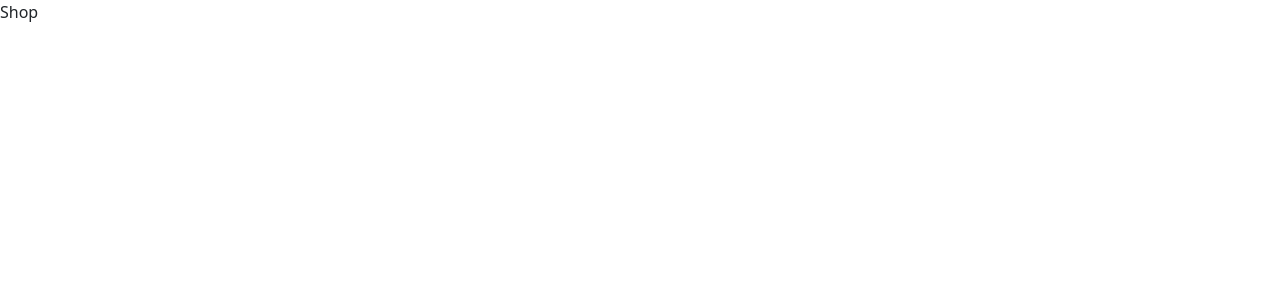
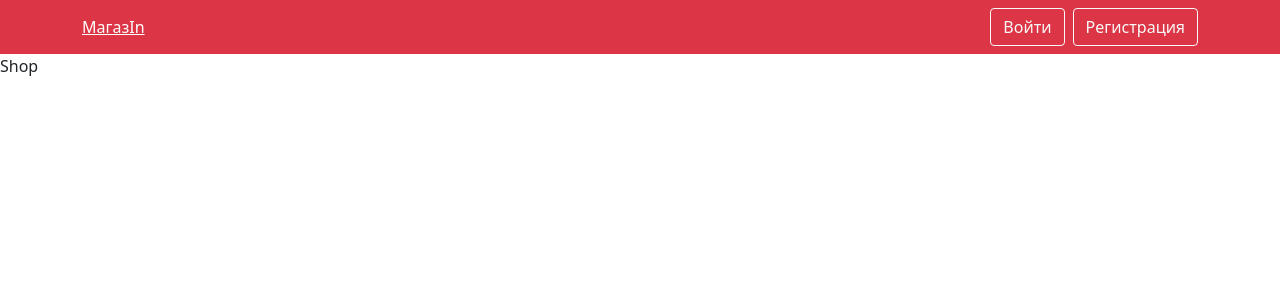
Before and after one commit to Vaone/shop-pern, a React (Create React App) app in the folder client/: page / in a window 1280 px wide. Shown: the top 300 px of the page. Built offline with nearby package versions, Linux system fonts and the light colour scheme.

Commit message:
authorization page

```diff
--- a/client/src/components/App.js
+++ b/client/src/components/App.js
@@ -1,10 +1,12 @@
 import { BrowserRouter } from 'react-router-dom';
 import React from "react";
 import AppRouter from './AppRouter';
+import NavBar from './NavBar';
 
 function App() {
   return (
     <BrowserRouter>
+      <NavBar />
       <AppRouter />
     </BrowserRouter>
   );
--- /dev/null
+++ b/client/src/components/NavBar.js
@@ -0,0 +1,46 @@
+import React from "react";
+import Nav from "react-bootstrap/Nav";
+import Navbar from "react-bootstrap/Navbar";
+import Container from "react-bootstrap/Container";
+import { Button } from "react-bootstrap";
+import { NavLink } from "react-router-dom";
+import { SHOP_ROUTE } from "../utils/consts";
+import { useSelector } from "react-redux";
+import {logout, setUser} from '../reducers/userReducer';
+import { useDispatch } from "react-redux";
+
+const NavBar = () => {
+  const isAuth = useSelector((state) => state.user.isAuth);
+  const dispatch = useDispatch();
+
+  return (
+    <Navbar bg="danger" variant="dark">
+      <Container>
+        <NavLink to={SHOP_ROUTE} style={{ color: "white" }}>
+          МагазIn
+        </NavLink>
+        {isAuth ? (
+          <Nav className="ms-auto">
+            <Button className="" variant={"outline-light"}>
+              Админ панель
+            </Button>
+            <Button className="ms-2" variant={"outline-light"} onClick={()=>{dispatch(logout())}}>
+              Выйти
+            </Button>
+          </Nav>
+        ) : (
+          <Nav className="ms-auto">
+            <Button  variant={"outline-light"} onClick={()=>{dispatch(setUser({}))}}>
+              Войти
+            </Button>
+            <Button className="ms-2" variant={"outline-light"}>
+              Регистрация
+            </Button>
+          </Nav>
+        )}
+      </Container>
+    </Navbar>
+  );
+};
+
+export default NavBar;
--- a/client/src/pages/Auth.js
+++ b/client/src/pages/Auth.js
@@ -1,11 +1,48 @@
-import React from 'react';
+import React from "react";
+import { Card, Container, Form, Button, Row } from "react-bootstrap";
+import { NavLink, useLocation } from "react-router-dom";
+import { LOGIN_ROUTE, REGISTRATION_ROUTE } from "../utils/consts";
 
 const Auth = () => {
+  const location = useLocation();
+  const isLogin = location.pathname === LOGIN_ROUTE;
+
   return (
-    <div>
-      Auth
-    </div>
-  )
+    <Container
+      className="d-flex justify-content-center align-items-center mt-2"
+      style={{ height: "calc(100vh - 54px)" }}
+    >
+      <Card style={{ width: 600 }} className="p-5">
+        <h2 className="m-auto"> {isLogin ? "Авторизация" : "Регистрация"} </h2>
+        <Form className="d-flex flex-column">
+          <Form.Control className="mt-3" placeholder="Введите ваш email..." />
+          <Form.Control className="mt-3" placeholder="Введите пароль..." />
+          <Row className="d-flex justify-content-between mt-3 ps-2 pe-2">
+            {isLogin ? (
+              <div style={{ width: "auto" }} className="ps-0 pe-0">
+                Нет аккаунта?{" "}
+                <NavLink to={REGISTRATION_ROUTE}>Зарегистрируйтесь!</NavLink>
+              </div>
+            ) : (
+              <div style={{ width: "auto" }} className="ps-0 pe-0">
+                Есть аккаунт?{" "}
+                <NavLink to={LOGIN_ROUTE}>Войти в аккаунт</NavLink>
+              </div>
+            )}
+            {isLogin ? (
+              <Button style={{ width: "auto" }} variant={"outline-success"}>
+                Войти
+              </Button>
+            ) : (
+              <Button style={{ width: "auto" }} variant={"outline-success"}>
+                Зарегистрироваться
+              </Button>
+            )}
+          </Row>
+        </Form>
+      </Card>
+    </Container>
+  );
 };
 
 export default Auth;
```
Also changed, not shown: client/src/actions/user.js (+14 -14 lines).
